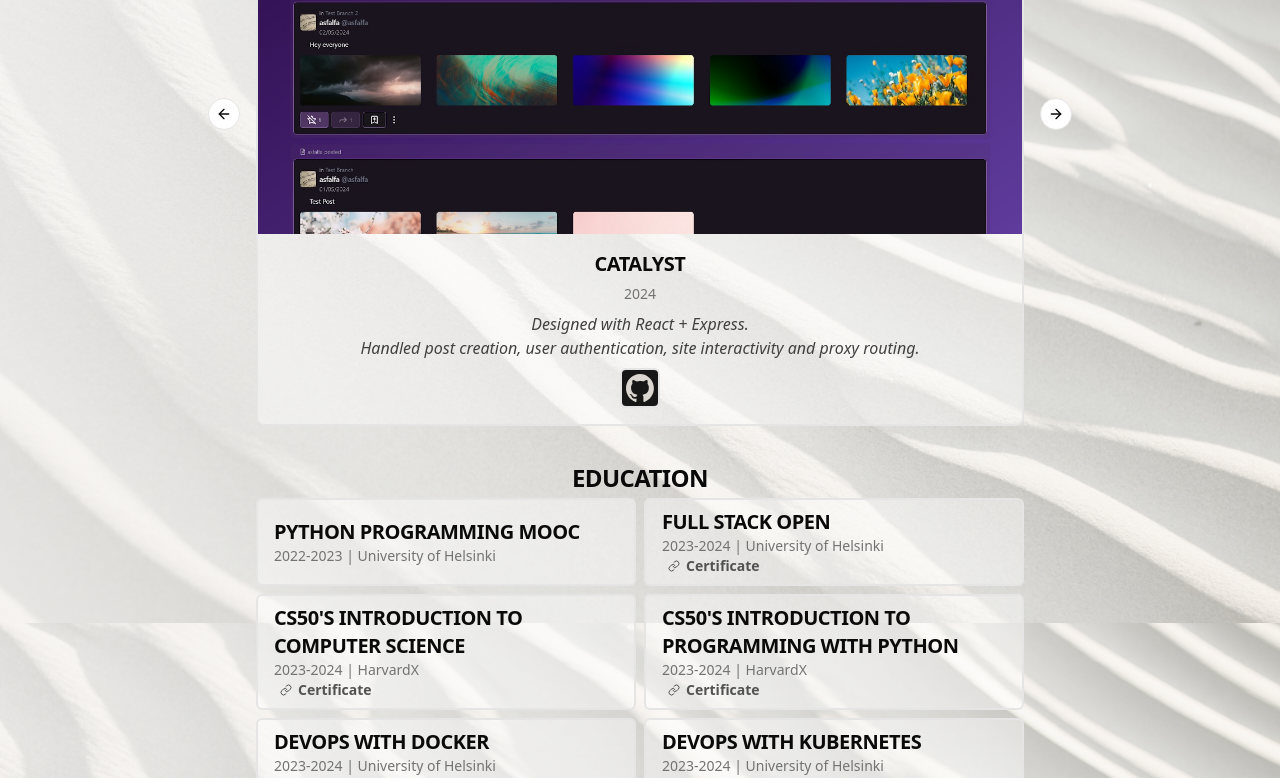
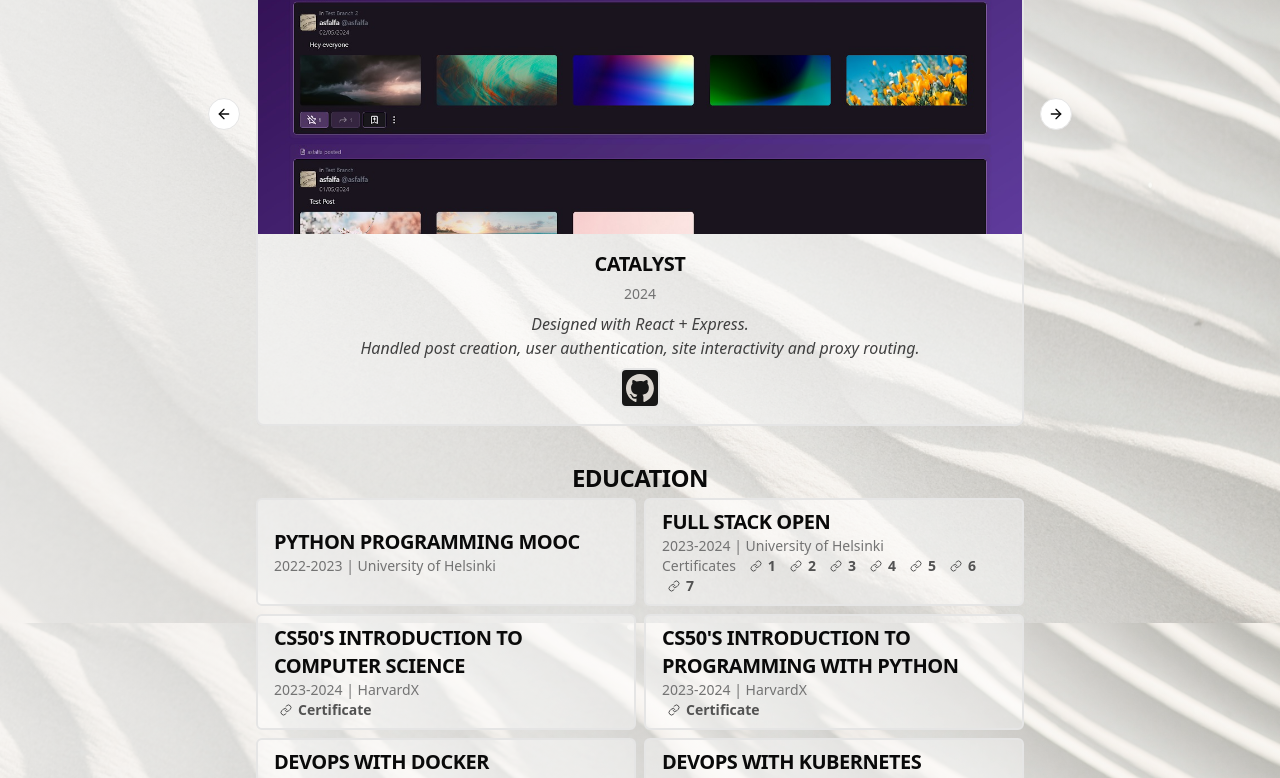
Before and after one commit to gomisroca/portfolio, a React (Vite) app: page / in a window 1280 px wide. Shown: the part 1937-2715 px from the top of the page. Built offline with nearby package versions, Linux system fonts and the light colour scheme.

Commit message:
Add compatibility with multiple certs from a course #minor

```diff
--- a/src/components/singles/study.tsx
+++ b/src/components/singles/study.tsx
@@ -7,7 +7,7 @@
   date: string;
   url: string;
   school: string;
-  certificate: string;
+  certificates: string[];
 };
 
 function Study({ study }: { study: Study }) {
@@ -25,16 +25,32 @@
               <span>
                 {study.date} | {study.school}
               </span>
-              {study.certificate && (
+              {study.certificates && study.certificates.length === 1 ? (
                 <a
-                  href={study.certificate}
+                  key={study.certificates[0]}
+                  href={study.certificates[0]}
                   target="_blank"
                   rel="noopener noreferrer"
                   className="flex w-fit items-center font-semibold text-neutral-600 transition-colors duration-200 hover:text-rose-500 dark:text-neutral-200 dark:hover:text-rose-600">
                   <LucideLink className="h-3" />
                   Certificate
                 </a>
-              )}
+              ) : study.certificates && study.certificates.length > 1 ? (
+                <div className="flex flex-wrap gap-x-2">
+                  Certificates
+                  {study.certificates.map((certificate, index) => (
+                    <a
+                      key={certificate}
+                      href={certificate}
+                      target="_blank"
+                      rel="noopener noreferrer"
+                      className="flex w-fit items-center font-semibold text-neutral-600 transition-colors duration-200 hover:text-rose-500 dark:text-neutral-200 dark:hover:text-rose-600">
+                      <LucideLink className="h-3" />
+                      {index + 1}
+                    </a>
+                  ))}
+                </div>
+              ) : null}
             </CardDescription>
           </div>
         </TooltipTrigger>
--- a/src/data.json
+++ b/src/data.json
@@ -202,56 +202,64 @@
       "name": "Python Programming MOOC",
       "date": "2022-2023",
       "school": "University of Helsinki",
-      "certificate": "",
+      "certificates": [],
       "url": "https://programming-24.mooc.fi/"
     },
     {
       "name": "Full Stack Open",
       "date": "2023-2024",
       "school": "University of Helsinki",
-      "certificate": "https://studies.cs.helsinki.fi/stats/api/certificate/fullstackopen/en/87e29f3f01e2b5c52030226e5574f2b7",
+      "certificates": [
+        "https://studies.cs.helsinki.fi/stats/api/certificate/fullstackopen/en/87e29f3f01e2b5c52030226e5574f2b7",
+        "https://studies.cs.helsinki.fi/stats/api/certificate/fs-graphql/en/205fae4c046ee5d583526ce548e2f7de",
+        "https://studies.cs.helsinki.fi/stats/api/certificate/fs-typescript/en/5a8dd91be416741de51300b05b199b24",
+        "https://studies.cs.helsinki.fi/stats/api/certificate/fs-react-native-2020/en/4cbf25d0309953e1475b8f2d4bf9fd78",
+        "https://studies.cs.helsinki.fi/stats/api/certificate/fs-cicd/en/f576dbddf8d6e9e2b1026d37db03c134",
+        "https://studies.cs.helsinki.fi/stats/api/certificate/fs-containers/en/ff522dd08c3409f8265f287e03def898",
+        "https://studies.cs.helsinki.fi/stats/api/certificate/fs-psql/en/4c7e59edf65fafa3a173a20e83a7a64b"
+      ],
       "url": "https://fullstackopen.com/en/"
     },
     {
       "name": "CS50's Introduction to Computer Science",
       "date": "2023-2024",
       "school": "HarvardX",
-      "certificate": "https://certificates.cs50.io/c388235e-2e43-4ffe-a4b8-e14e2e3332f5",
+      "certificates": ["https://certificates.cs50.io/c388235e-2e43-4ffe-a4b8-e14e2e3332f5"],
       "url": "https://cs50.harvard.edu/x/2024/"
     },
     {
       "name": "CS50's Introduction to Programming with Python",
       "date": "2023-2024",
       "school": "HarvardX",
-      "certificate": "https://certificates.cs50.io/b877a105-8be3-4952-b173-2f64b89613ed",
+      "certificates": ["https://certificates.cs50.io/b877a105-8be3-4952-b173-2f64b89613ed"],
       "url": "https://cs50.harvard.edu/python/2022/"
     },
     {
       "name": "DevOps with Docker",
       "date": "2023-2024",
       "school": "University of Helsinki",
-      "certificate": "",
+      "certificates": [],
       "url": "https://devopswithdocker.com/"
     },
     {
       "name": "DevOps with Kubernetes",
       "date": "2023-2024",
       "school": "University of Helsinki",
-      "certificate": "",
+      "certificates": [],
       "url": "https://devopswithkubernetes.com/"
     },
     {
       "name": "Test-Driven Development",
       "date": "Ongoing",
       "school": "University of Helsinki",
-      "certificate": "",
+      "certificates": [],
       "url": "https://tdd.mooc.fi/"
     },
     {
       "name": "Cyber Security Base",
       "date": "Ongoing",
       "school": "University of Helsinki",
-      "certificate": "",
+      "certificates": [],
       "url": "https://cybersecuritybase.mooc.fi/"
     }
   ],
```
